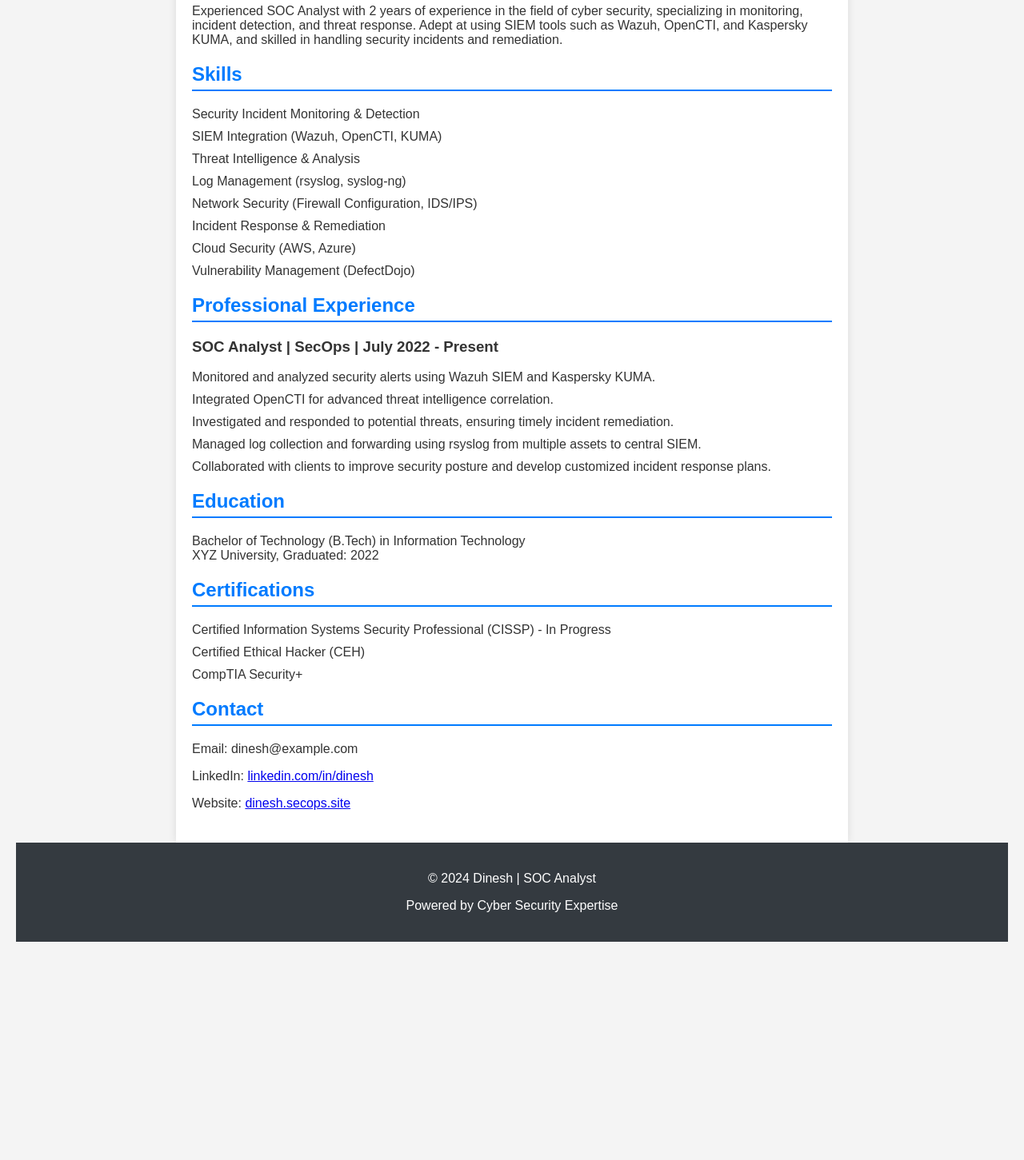
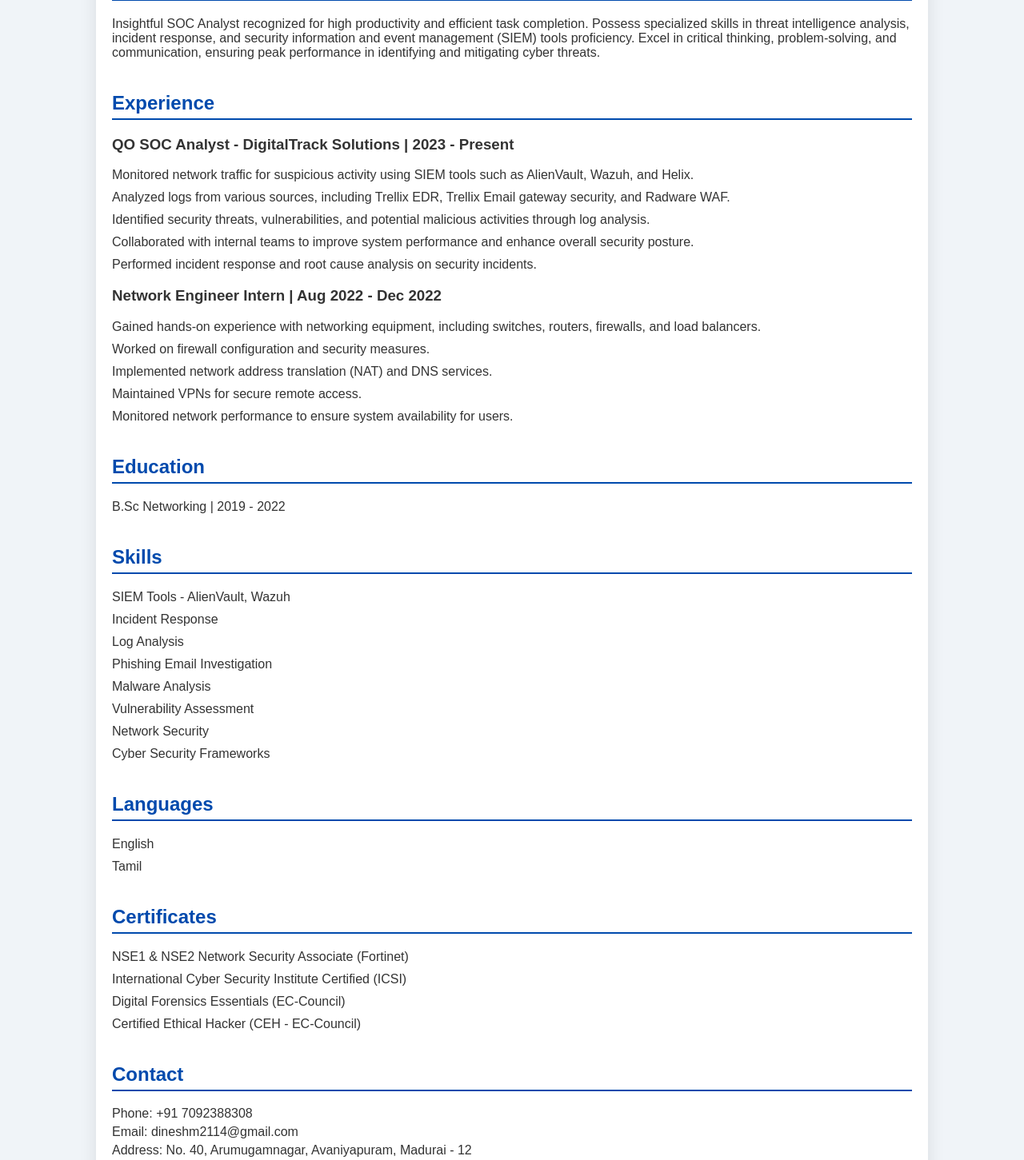
Before and after one commit to secops21/Dinesh-site, a plain HTML site: page index.html in a window 1280 px wide. Shown: the part 300-1751 px from the top of the page at 80% size. Before the commit the page ends 1498 px from the top, so only its background shows below. Drawn offline with Linux system fonts and the light colour scheme.

Commit message:
Update index.html

```diff
--- a/index.html
+++ b/index.html
@@ -4,39 +4,39 @@
     <meta charset="UTF-8">
     <meta name="viewport" content="width=device-width, initial-scale=1.0">
     <meta name="description" content="Dinesh's SOC Analyst Resume">
-    <title>Dinesh's Resume</title>
+    <title>Dinesh M - SOC Analyst Resume</title>
     <style>
         body {
             font-family: Arial, sans-serif;
             margin: 0;
-            padding: 20px;
-            background-color: #f4f4f4;
+            padding: 0;
+            background-color: #f0f4f8;
             color: #333;
         }
         header {
+            background-color: #00274d;
+            color: white;
             text-align: center;
-            padding: 50px;
-            background-color: #343a40;
-            color: white;
+            padding: 50px 20px;
         }
         header h1 {
+            font-size: 50px;
             margin: 0;
-            font-size: 36px;
         }
         header h3 {
+            font-size: 24px;
             margin: 10px 0;
-            font-size: 24px;
         }
-        .content {
-            max-width: 800px;
-            margin: 0 auto;
+        .container {
+            max-width: 1000px;
+            margin: 20px auto;
+            padding: 20px;
             background: white;
-            padding: 20px;
-            box-shadow: 0 0 10px rgba(0, 0, 0, 0.1);
+            box-shadow: 0 0 20px rgba(0, 0, 0, 0.1);
         }
         h2 {
-            color: #007bff;
-            border-bottom: 2px solid #007bff;
+            color: #004aad;
+            border-bottom: 2px solid #004aad;
             padding-bottom: 5px;
         }
         ul {
@@ -47,88 +47,114 @@
             margin-bottom: 10px;
         }
         .section {
-            margin-bottom: 20px;
+            margin-bottom: 40px;
+        }
+        .contact-info, .social {
+            margin: 10px 0;
+        }
+        .contact-info p, .social a {
+            margin: 5px 0;
         }
         footer {
             text-align: center;
-            padding: 20px;
-            background-color: #343a40;
+            padding: 10px;
+            background-color: #00274d;
             color: white;
-        }
-        footer a {
-            color: #007bff;
-            text-decoration: none;
         }
     </style>
 </head>
 <body>
+
     <header>
-        <h1>Dinesh</h1>
+        <h1>Dinesh M</h1>
         <h3>SOC Analyst | Cyber Security Professional</h3>
     </header>
 
-    <div class="content">
+    <div class="container">
         <section class="section">
-            <h2>About Me</h2>
+            <h2>Profile</h2>
             <p>
-                Experienced SOC Analyst with 2 years of experience in the field of cyber security, specializing in monitoring, incident detection, and threat response. Adept at using SIEM tools such as Wazuh, OpenCTI, and Kaspersky KUMA, and skilled in handling security incidents and remediation.
+                Insightful SOC Analyst recognized for high productivity and efficient task completion.
+                Possess specialized skills in threat intelligence analysis, incident response,
+                and security information and event management (SIEM) tools proficiency.
+                Excel in critical thinking, problem-solving, and communication, ensuring peak performance
+                in identifying and mitigating cyber threats.
             </p>
+        </section>
+
+        <section class="section">
+            <h2>Experience</h2>
+            <h3>QO SOC Analyst - DigitalTrack Solutions | 2023 - Present</h3>
+            <ul>
+                <li>Monitored network traffic for suspicious activity using SIEM tools such as AlienVault, Wazuh, and Helix.</li>
+                <li>Analyzed logs from various sources, including Trellix EDR, Trellix Email gateway security, and Radware WAF.</li>
+                <li>Identified security threats, vulnerabilities, and potential malicious activities through log analysis.</li>
+                <li>Collaborated with internal teams to improve system performance and enhance overall security posture.</li>
+                <li>Performed incident response and root cause analysis on security incidents.</li>
+            </ul>
+            <h3>Network Engineer Intern | Aug 2022 - Dec 2022</h3>
+            <ul>
+                <li>Gained hands-on experience with networking equipment, including switches, routers, firewalls, and load balancers.</li>
+                <li>Worked on firewall configuration and security measures.</li>
+                <li>Implemented network address translation (NAT) and DNS services.</li>
+                <li>Maintained VPNs for secure remote access.</li>
+                <li>Monitored network performance to ensure system availability for users.</li>
+            </ul>
+        </section>
+
+        <section class="section">
+            <h2>Education</h2>
+            <p>B.Sc Networking | 2019 - 2022</p>
         </section>
 
         <section class="section">
             <h2>Skills</h2>
             <ul>
-                <li>Security Incident Monitoring & Detection</li>
-                <li>SIEM Integration (Wazuh, OpenCTI, KUMA)</li>
-                <li>Threat Intelligence & Analysis</li>
-                <li>Log Management (rsyslog, syslog-ng)</li>
-                <li>Network Security (Firewall Configuration, IDS/IPS)</li>
-                <li>Incident Response & Remediation</li>
-                <li>Cloud Security (AWS, Azure)</li>
-                <li>Vulnerability Management (DefectDojo)</li>
+                <li>SIEM Tools - AlienVault, Wazuh</li>
+                <li>Incident Response</li>
+                <li>Log Analysis</li>
+                <li>Phishing Email Investigation</li>
+                <li>Malware Analysis</li>
+                <li>Vulnerability Assessment</li>
+                <li>Network Security</li>
+                <li>Cyber Security Frameworks</li>
             </ul>
         </section>
 
         <section class="section">
-            <h2>Professional Experience</h2>
-            <h3>SOC Analyst | SecOps | July 2022 - Present</h3>
+            <h2>Languages</h2>
             <ul>
-                <li>Monitored and analyzed security alerts using Wazuh SIEM and Kaspersky KUMA.</li>
-                <li>Integrated OpenCTI for advanced threat intelligence correlation.</li>
-                <li>Investigated and responded to potential threats, ensuring timely incident remediation.</li>
-                <li>Managed log collection and forwarding using rsyslog from multiple assets to central SIEM.</li>
-                <li>Collaborated with clients to improve security posture and develop customized incident response plans.</li>
+                <li>English</li>
+                <li>Tamil</li>
             </ul>
         </section>
 
         <section class="section">
-            <h2>Education</h2>
-            <p>
-                Bachelor of Technology (B.Tech) in Information Technology<br>
-                XYZ University, Graduated: 2022
-            </p>
-        </section>
-
-        <section class="section">
-            <h2>Certifications</h2>
+            <h2>Certificates</h2>
             <ul>
-                <li>Certified Information Systems Security Professional (CISSP) - In Progress</li>
-                <li>Certified Ethical Hacker (CEH)</li>
-                <li>CompTIA Security+</li>
+                <li>NSE1 & NSE2 Network Security Associate (Fortinet)</li>
+                <li>International Cyber Security Institute Certified (ICSI)</li>
+                <li>Digital Forensics Essentials (EC-Council)</li>
+                <li>Certified Ethical Hacker (CEH - EC-Council)</li>
             </ul>
         </section>
 
         <section class="section">
             <h2>Contact</h2>
-            <p>Email: dinesh@example.com</p>
-            <p>LinkedIn: <a href="https://linkedin.com/in/dinesh">linkedin.com/in/dinesh</a></p>
-            <p>Website: <a href="http://dinesh.secops.site">dinesh.secops.site</a></p>
+            <div class="contact-info">
+                <p>Phone: +91 7092388308</p>
+                <p>Email: dineshm2114@gmail.com</p>
+                <p>Address: No. 40, Arumugamnagar, Avaniyapuram, Madurai - 12</p>
+            </div>
+            <div class="social">
+                <a href="https://www.linkedin.com/in/dinesh-m-13ab08283">LinkedIn: Dinesh M</a>
+            </div>
         </section>
     </div>
 
     <footer>
-        <p>&copy; 2024 Dinesh | SOC Analyst</p>
-        <p>Powered by Cyber Security Expertise</p>
+        <p>&copy; 2024 Dinesh M | SOC Analyst | Cyber Security Professional</p>
     </footer>
+
 </body>
 </html>
```
